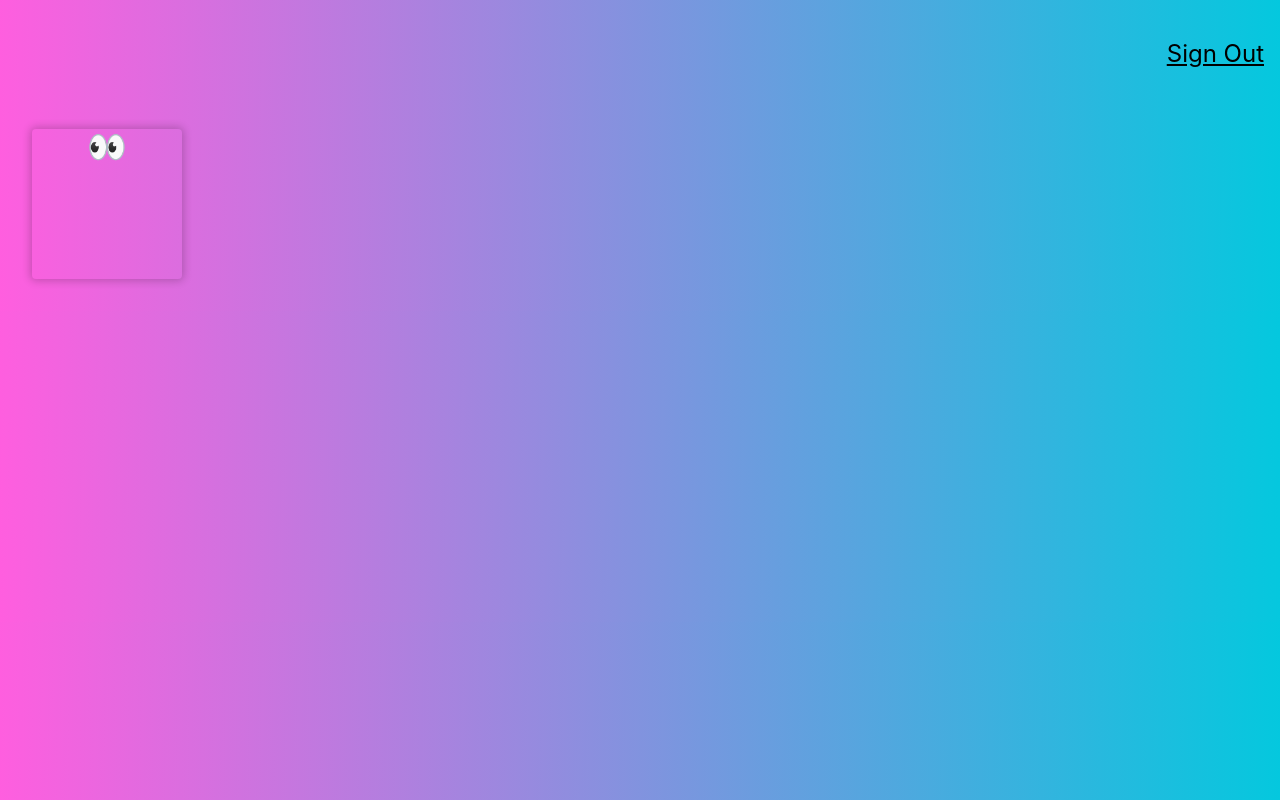
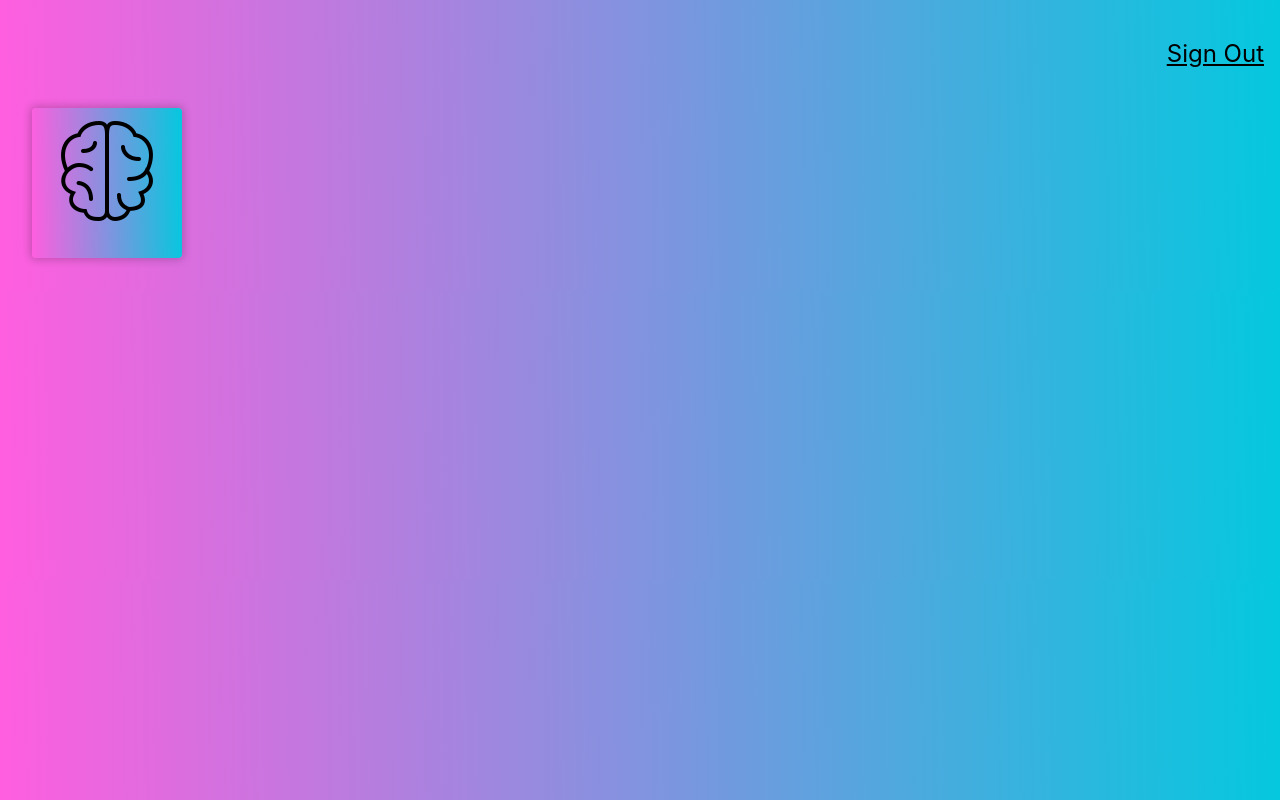
Before and after one commit to SunpreetSandhu/face-recognition, a React (Create React App) app in the folder face-recognition-app/: page / in a window 1280 px wide. Built offline with nearby package versions, Linux system fonts and the light colour scheme.

Commit message:
Added sample logo to logo component

```diff
--- /dev/null
+++ b/face-recognition-app/src/components/Logo/Logo.css
@@ -0,0 +1,3 @@
+.Tilt {
+  background: linear-gradient(89deg, #ff5edf 0%, #04c8de 100%);
+}
--- a/face-recognition-app/src/components/Logo/Logo.js
+++ b/face-recognition-app/src/components/Logo/Logo.js
@@ -1,15 +1,13 @@
 import React from "react";
 import Tilt from "react-parallax-tilt";
+import brain from "./brain.png";
+import "./Logo.css";
 const Logo = () => {
   return (
     <div className="ma4 mt0">
-      <Tilt
-        className="Tilt br2 shadow-2"
-        options={{ max: 25 }}
-        style={{ height: 150, width: 150 }}
-      >
-        <div className="Tilt-inner">
-          <h1>👀</h1>
+      <Tilt className="Tilt br2 shadow-2" style={{ height: 150, width: 150 }}>
+        <div className="Tilt-inner pa2">
+          <img style={{ paddingTop: "5px" }} alt="logo" src={brain}></img>
         </div>
       </Tilt>
     </div>
```
Also changed, not shown: face-recognition-app/src/components/Logo/brain.png (added), 1 other file (tests, documents, lock files or other folders).
